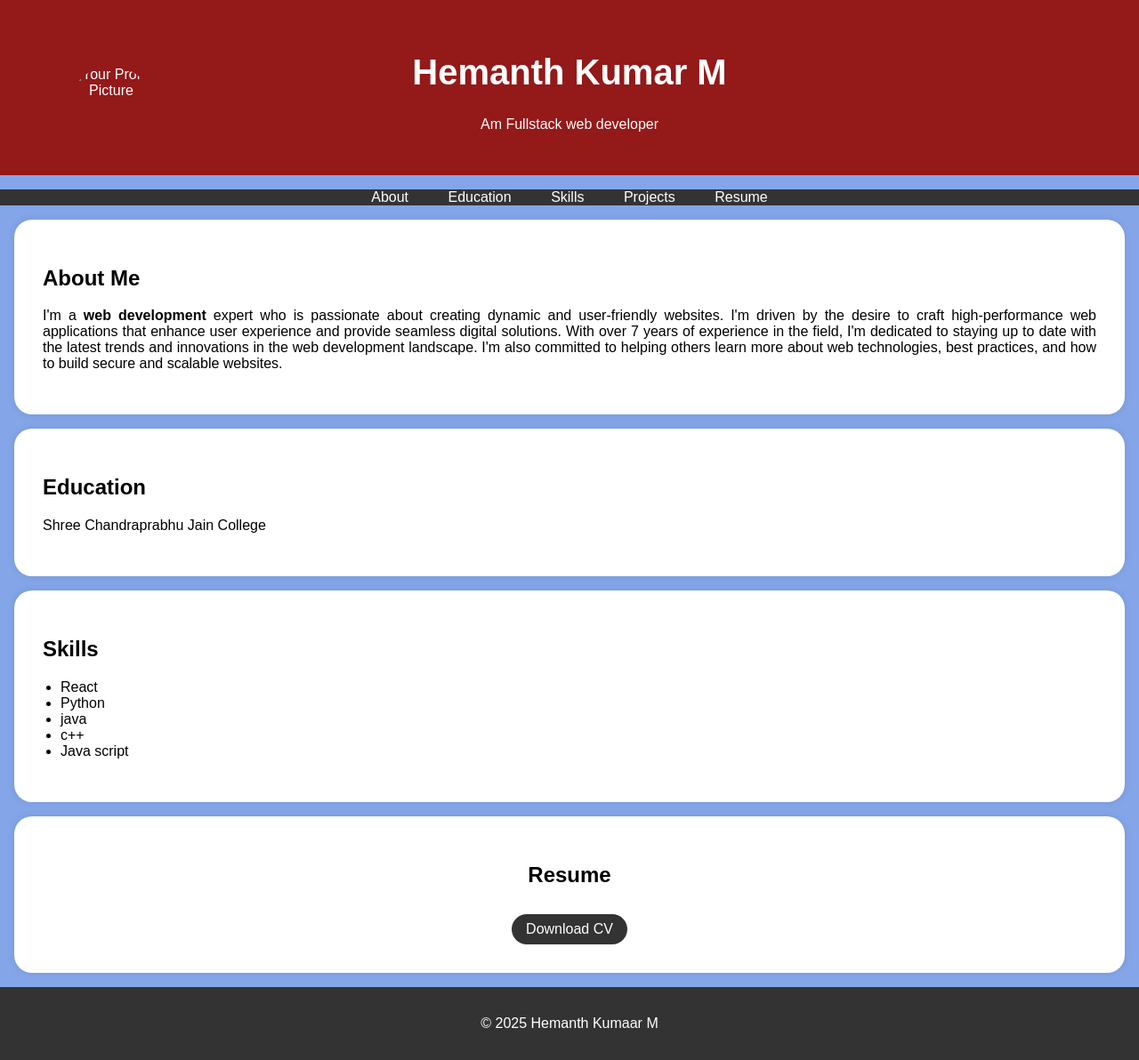
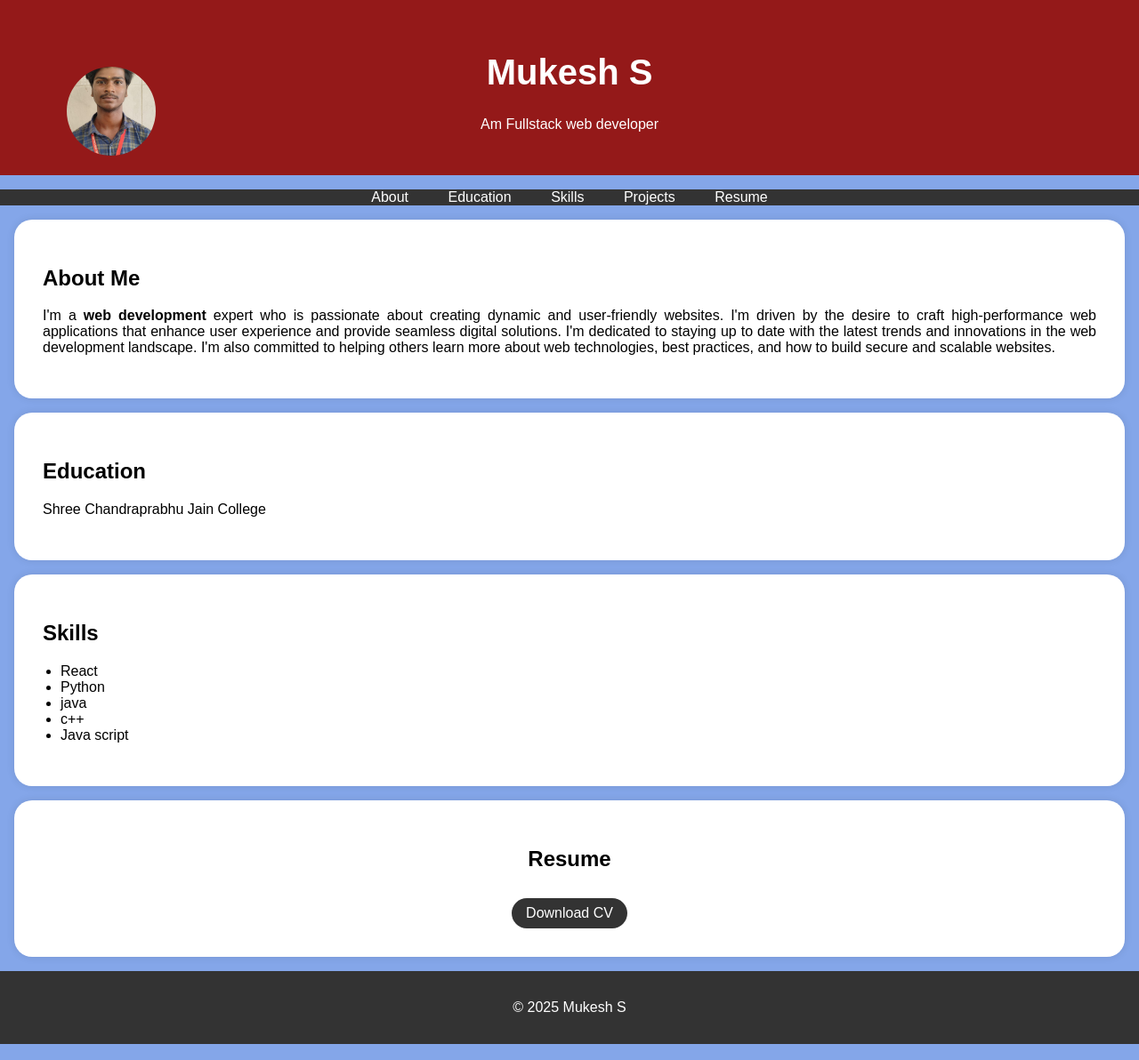
Before and after one commit to muke99sh/portfolio, a plain HTML site: page index.html in a window 1280 px wide. Shown: the whole page at 89% size. Drawn offline with Linux system fonts and the light colour scheme.

Commit message:
Update index.html

```diff
--- a/index.html
+++ b/index.html
@@ -95,8 +95,8 @@
     <header>
         <div class="header-content">
             <!-- Add your profile picture here -->
-            <img src="./img/avatar.png" alt="Your Profile Picture" class="profile-picture">
-            <h1>Hemanth Kumar M</h1>
+            <img src="mukesh.jpeg" alt="Your Profile Picture" class="profile-picture">
+            <h1>Mukesh S</h1>
             <p>Am Fullstack web developer</p>
         </div>
     </header>
@@ -117,7 +117,7 @@
             <h2>About Me</h2>
             <p>I'm a <b>web development</b> expert who is passionate about creating dynamic and user-friendly websites.
                 I'm driven by the desire to craft high-performance web applications that enhance user experience and provide
-                 seamless digital solutions. With over 7 years of experience in the field, I'm dedicated to staying up to date
+                 seamless digital solutions. I'm dedicated to staying up to date
                  with the latest trends and innovations in the
                  web development landscape. I'm also committed to helping others learn more about web technologies,
                  best practices, and how to build secure and scalable websites.</p>
@@ -158,7 +158,7 @@
     </section>
 
     <footer>
-        <p>&copy; 2025 Hemanth Kumaar M</p>
+        <p>&copy; 2025 Mukesh S</p>
     </footer>
 
     <script>
```
